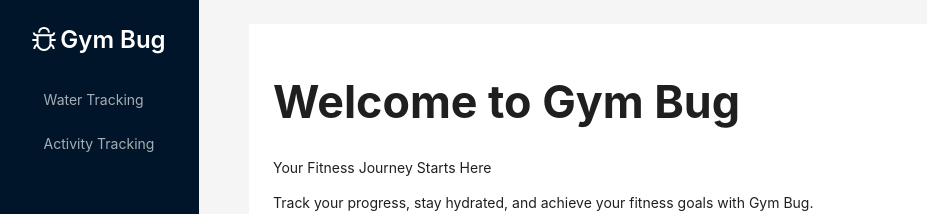
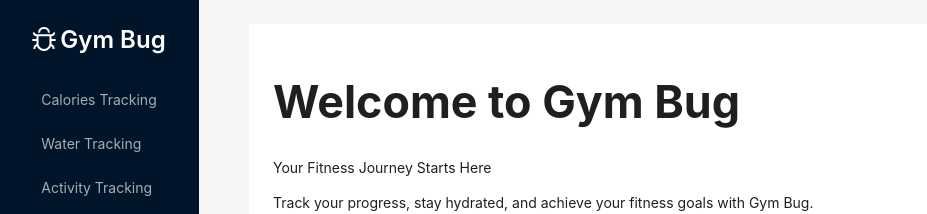
Before and after one commit to cezarmocanu/gym-bug, a React (Vite) app: page / in a window 1280 px wide. Shown: the top 214 px of the page, without its empty margins (1-928 px from the left). Built offline with nearby package versions, Linux system fonts and the light colour scheme.

Commit message:
I added the navigation button for the Calorie tracking page

```diff
--- a/package.json
+++ b/package.json
@@ -17,7 +17,8 @@
     "react-native-svg": "^13.4.0",
     "react-router": "^6.20.1",
     "react-router-dom": "^6.20.1",
-    "uuid": "^9.0.1"
+    "uuid": "^9.0.1",
+    "uuidv4": "^6.2.13"
   },
   "devDependencies": {
     "@types/react": "^18.2.37",
--- a/src/views/MenuView.jsx
+++ b/src/views/MenuView.jsx
@@ -7,6 +7,10 @@ import { Layout, Space, Menu } from "antd";
 const { Sider } = Layout;
 
 const MENU_ITEMS = [
+  {
+    key:"calories",
+    label:"Calories Tracking",
+  },
   {
     key: "water",
     label: "Water Tracking",
```
Also changed, not shown: 1 other file (tests, documents, lock files or other folders).
